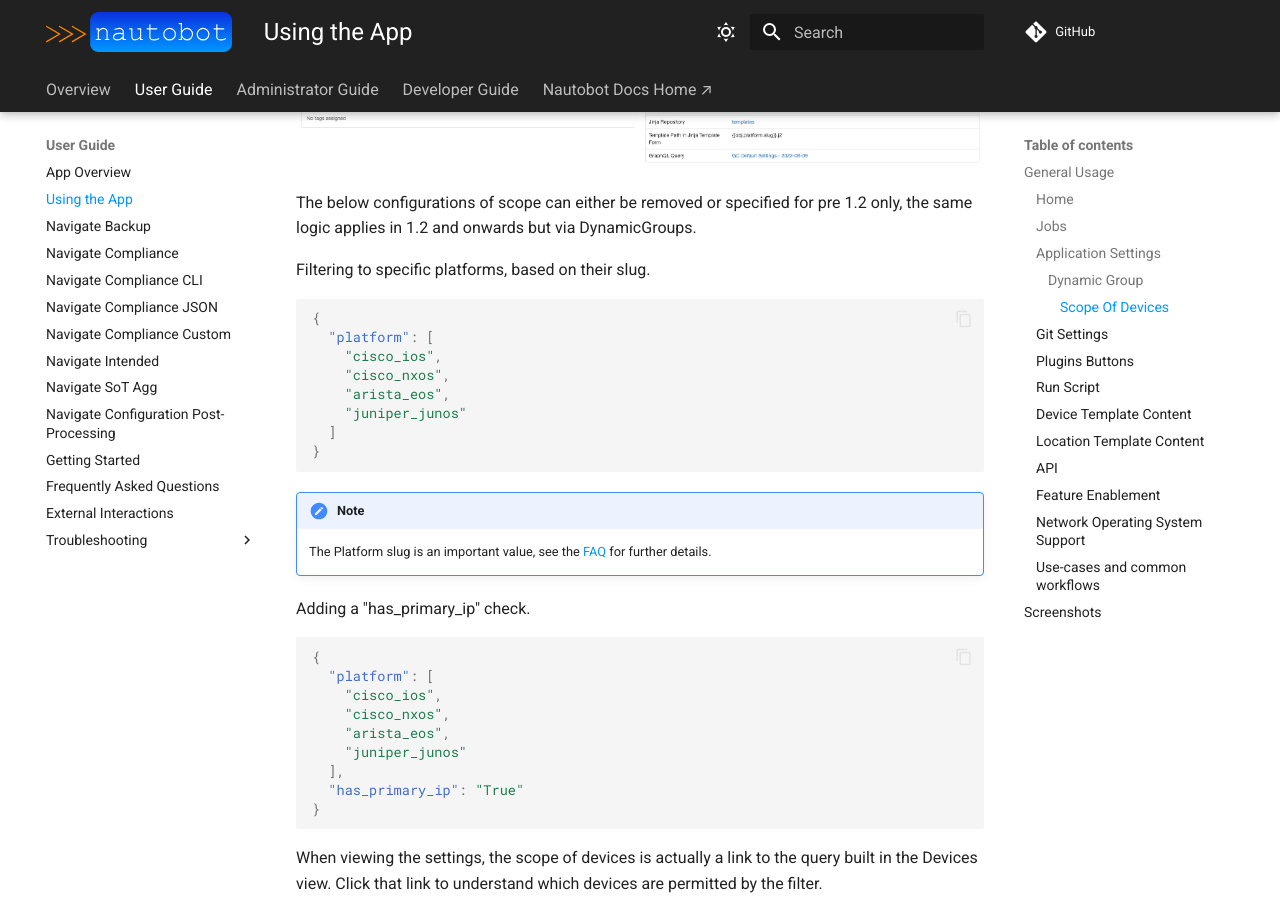
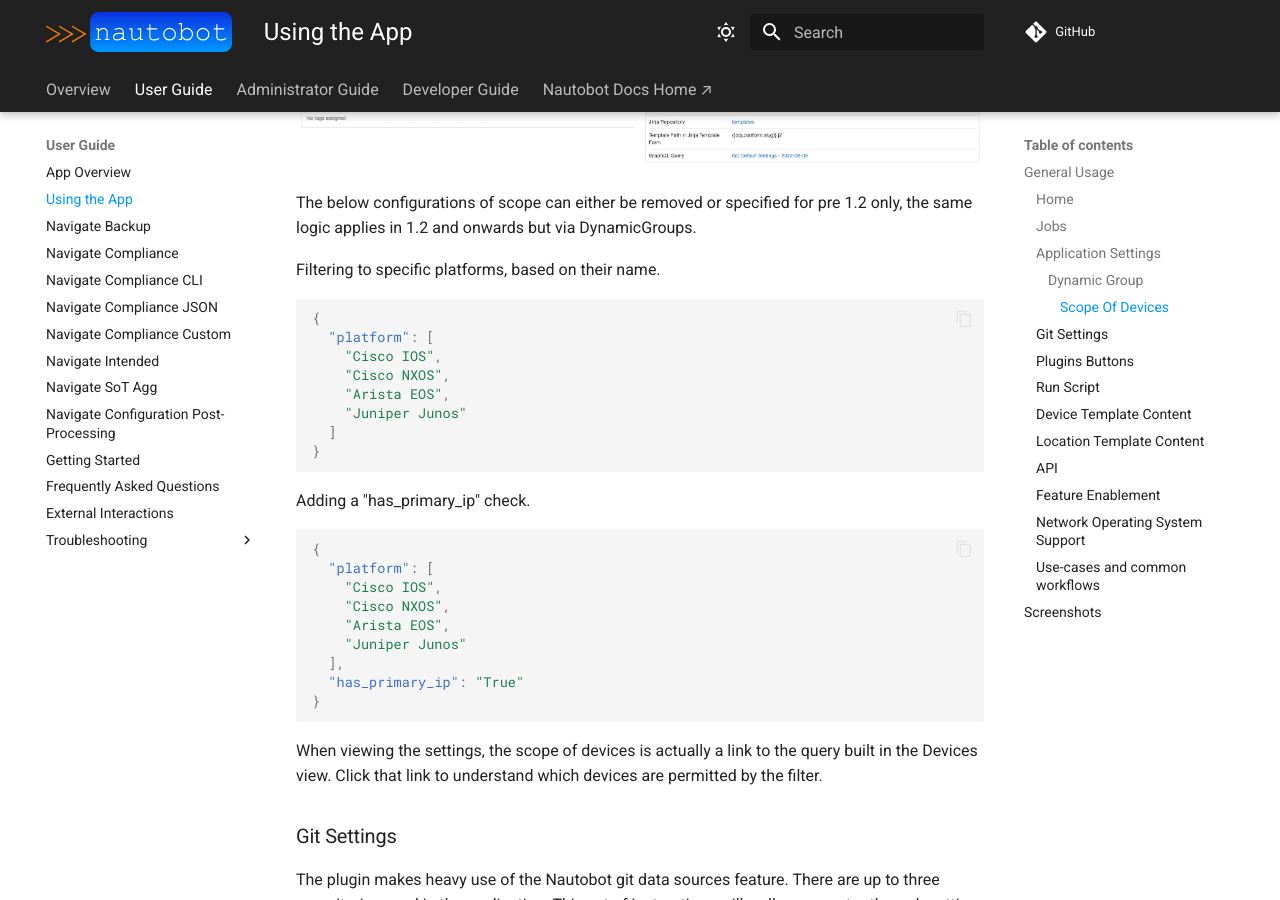
Before and after one commit to nautobot/nautobot-app-golden-config, an MkDocs documentation site: the page built from docs/user/app_use_cases.md, in a window 1280 px wide and 900 px high, scrolled down 4324 px. Built offline with MkDocs 1.6.1 and Material for MkDocs 9.7.7, drawn with Linux system fonts in a browser that asks for light colours; comment, search, counter and statistics services are not loaded; some of the changed text lies outside the part shown.

Commit message:
Remove remaining references to slugs in core models

````diff
--- a/docs/user/app_use_cases.md
+++ b/docs/user/app_use_cases.md
@@ -56,7 +56,7 @@
 |Intended Repositories |The Git Repository where your intended configuration state files will be found. |
 |Intended Path|A Jinja template which defines the path and name of intended configuration state files within the intended state repository. e.g. `{{obj.location.name}}/{{obj.name}}.intended_cfg`|
 |Jinja Repository |The Git Repository where your jinja templates will be found. |
-|Jinja Path|A Jinja template which defines the path (within the repository) and name of the Jinja template file. e.g. `{{obj.platform.slug}}/{{obj.device_role.slug}}/main.j2`|
+|Jinja Path|A Jinja template which defines the path (within the repository) and name of the Jinja template file. e.g. `{{obj.platform.name}}/{{obj.role.name}}/main.j2`|
 |Dynamic Group|The scope of devices on which Golden Config's jobs can operate. |
 |GraphQL Query|A query that is evaluated and used to render the config. The query must start with `query ($device_id: ID!)`.|
 
@@ -78,31 +78,28 @@
 
 The below configurations of scope can either be removed or specified for pre 1.2 only, the same logic applies in 1.2 and onwards but via DynamicGroups.
 
-Filtering to specific platforms, based on their slug.
+Filtering to specific platforms, based on their name.
 
 ```json
 {
   "platform": [
-    "cisco_ios",
-    "cisco_nxos",
-    "arista_eos",
-    "juniper_junos"
+    "Cisco IOS",
+    "Cisco NXOS",
+    "Arista EOS",
+    "Juniper Junos"
   ]
 }
 ```
-
-!!! note
-    The Platform slug is an important value, see the [FAQ](./app_faq.md) for further details.
 
 Adding a "has_primary_ip" check.
 
 ```json
 {
   "platform": [
-    "cisco_ios",
-    "cisco_nxos",
-    "arista_eos",
-    "juniper_junos"
+    "Cisco IOS",
+    "Cisco NXOS",
+    "Arista EOS",
+    "Juniper Junos"
   ],
   "has_primary_ip": "True"
 }
````
Also changed, not shown: docs/user/app_feature_config_postprocessing.md (+8 -8 lines), docs/user/app_feature_sotagg.md (+2 -3 lines), docs/user/app_getting_started.md (+5 -5 lines), 7 other files.
